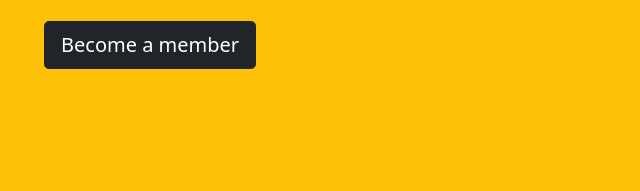
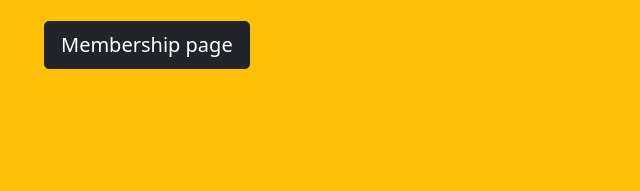
Before and after one commit to nathanrhysowen/Bike-website, a plain HTML site: page index.html in a window 1280 px wide. Shown: the part 580-771 px from the top of the page, 608-1248 px from the left. Drawn offline with nearby package versions, Linux system fonts and the light colour scheme; grey boxes are pictures that could not be loaded.

Commit message:
Update index.html

```diff
--- a/index.html
+++ b/index.html
@@ -58,7 +58,7 @@
                 <div class="col-sm text-right">
                     <h2 class="">How it works</h2>
                     <h5>Using our location map, locate the nearest Swift bike station, identifiable by the yellow bike markers. Download the Swift mobile app and sign up, then scan the barcode situated under the handle bars. From there, pay the appropriate fee (<a class="text-dark"href=prices.html>see price list</a>) and you're ready to ride! <br> <br>For our repeating customers, we offer two affordable membership options to help you save your money.</h5>
-                    <a href ="signup.html"> <button type="button"  class="btn btn-dark btn-lg my-3">Become a member</button></a>
+                    <a href ="signup.html"> <button type="button"  class="btn btn-dark btn-lg my-3">Membership page</button></a>
                 </div>
             </div>
          </div>
```
